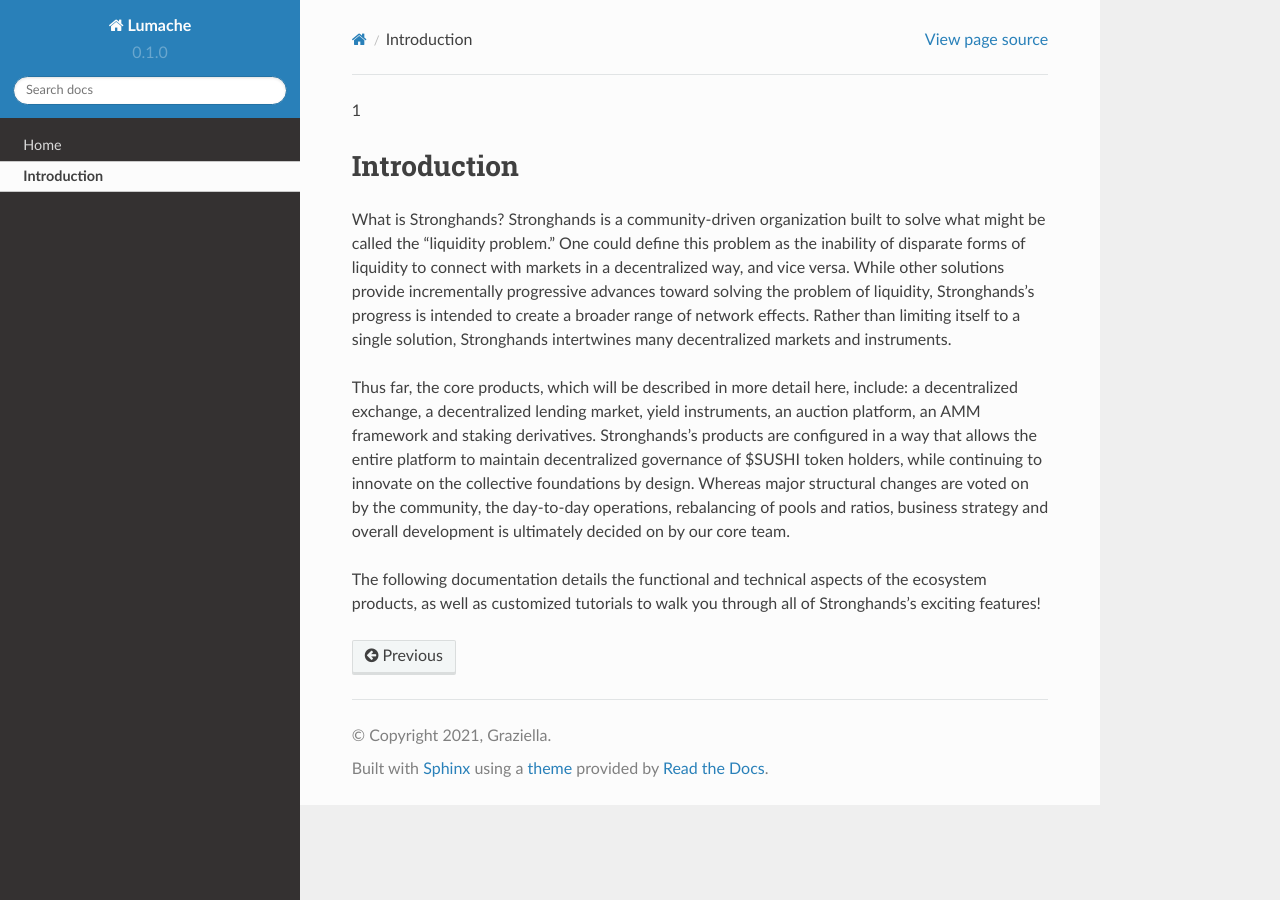
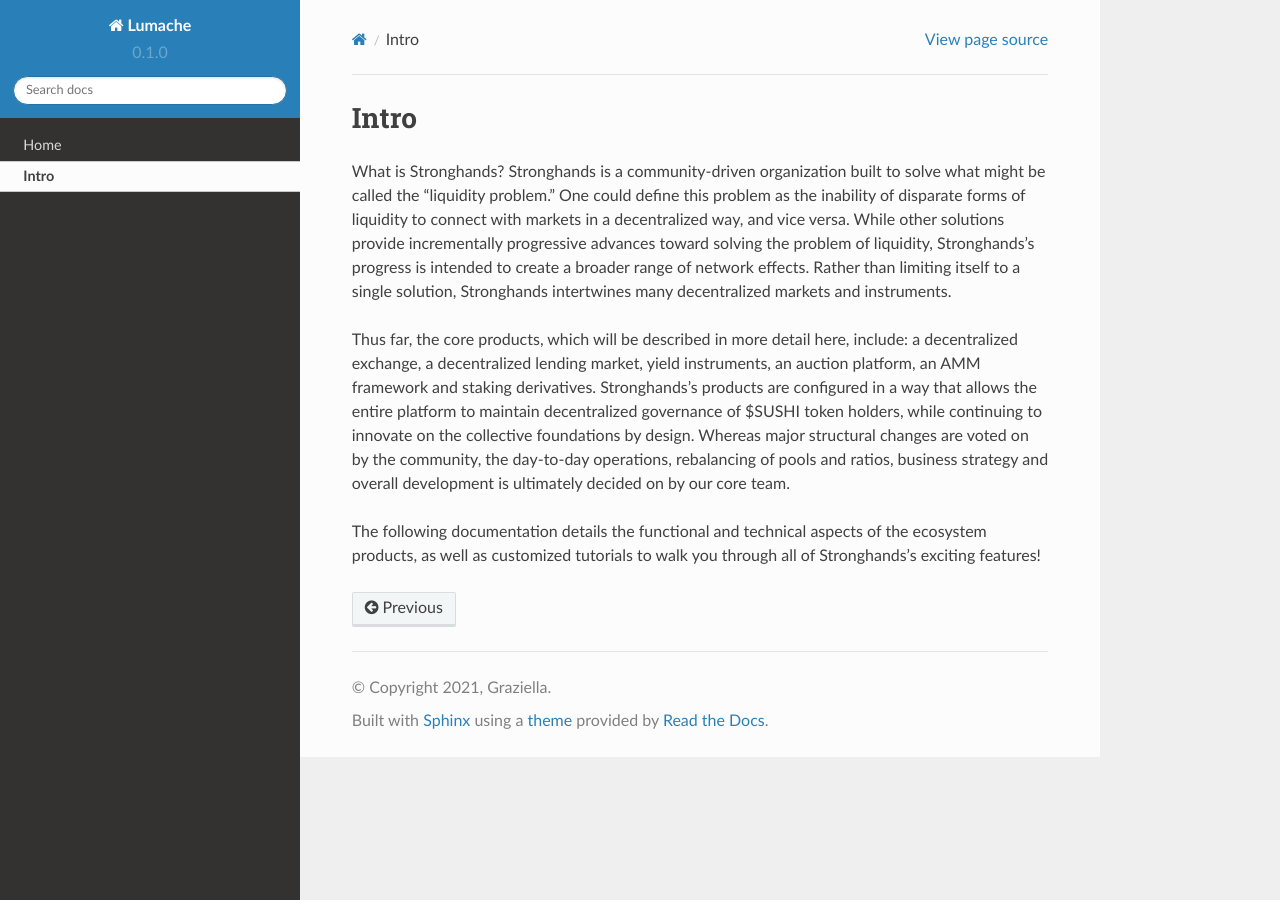
Before and after one commit to Dev-Legion/stronghands-documentation, a Sphinx documentation site: the page built from docs/source/intro.rst, in a window 1280 px wide. Built offline with Sphinx 7.4.7 and the Read the Docs theme 2.0.0, drawn with Linux system fonts in a browser that asks for light colours.

Commit message:
Update intro.rst

```diff
--- a/docs/source/intro.rst
+++ b/docs/source/intro.rst
@@ -1,10 +1,4 @@
-.. sidebar:: Position
-:title:
-:class: custom-sidebar
-
-1
-
-Introduction
+Intro
 ============
 
 What is Stronghands?
```
